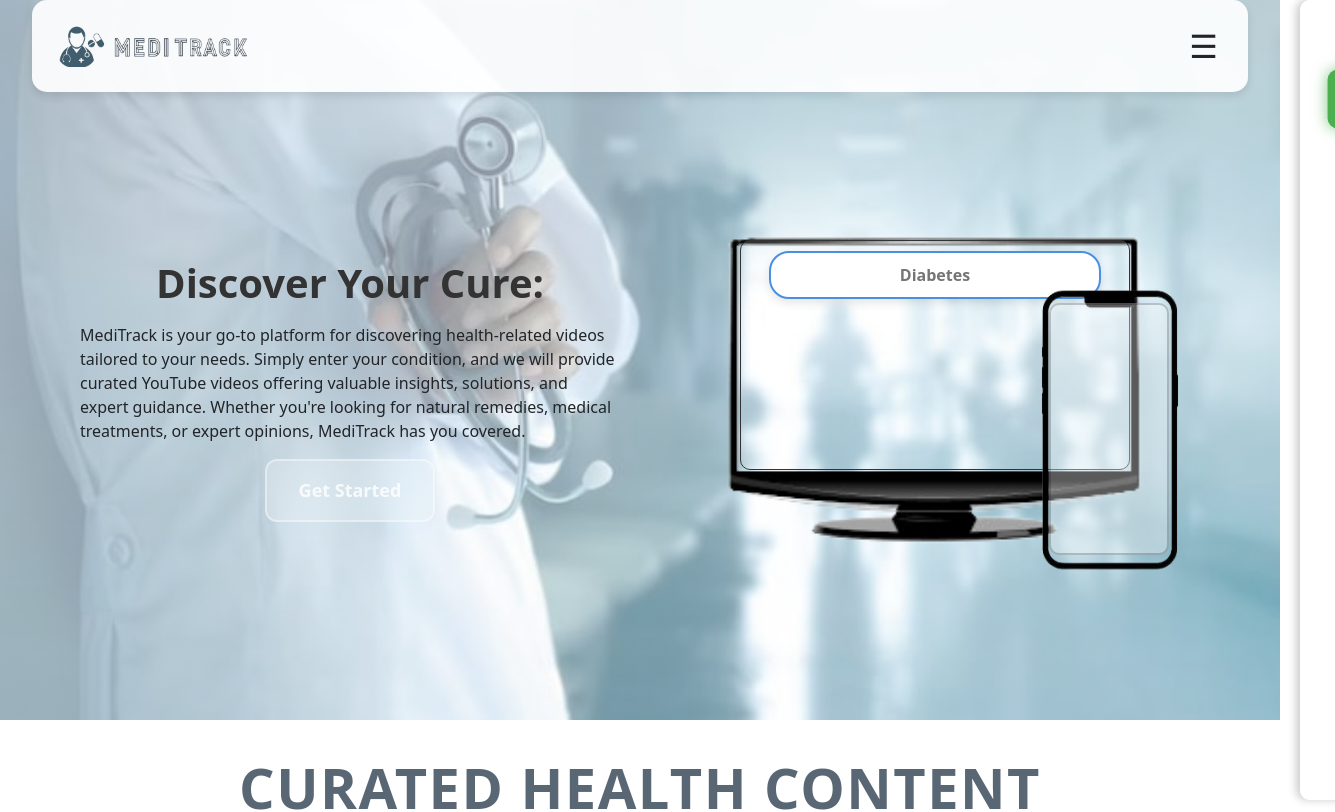
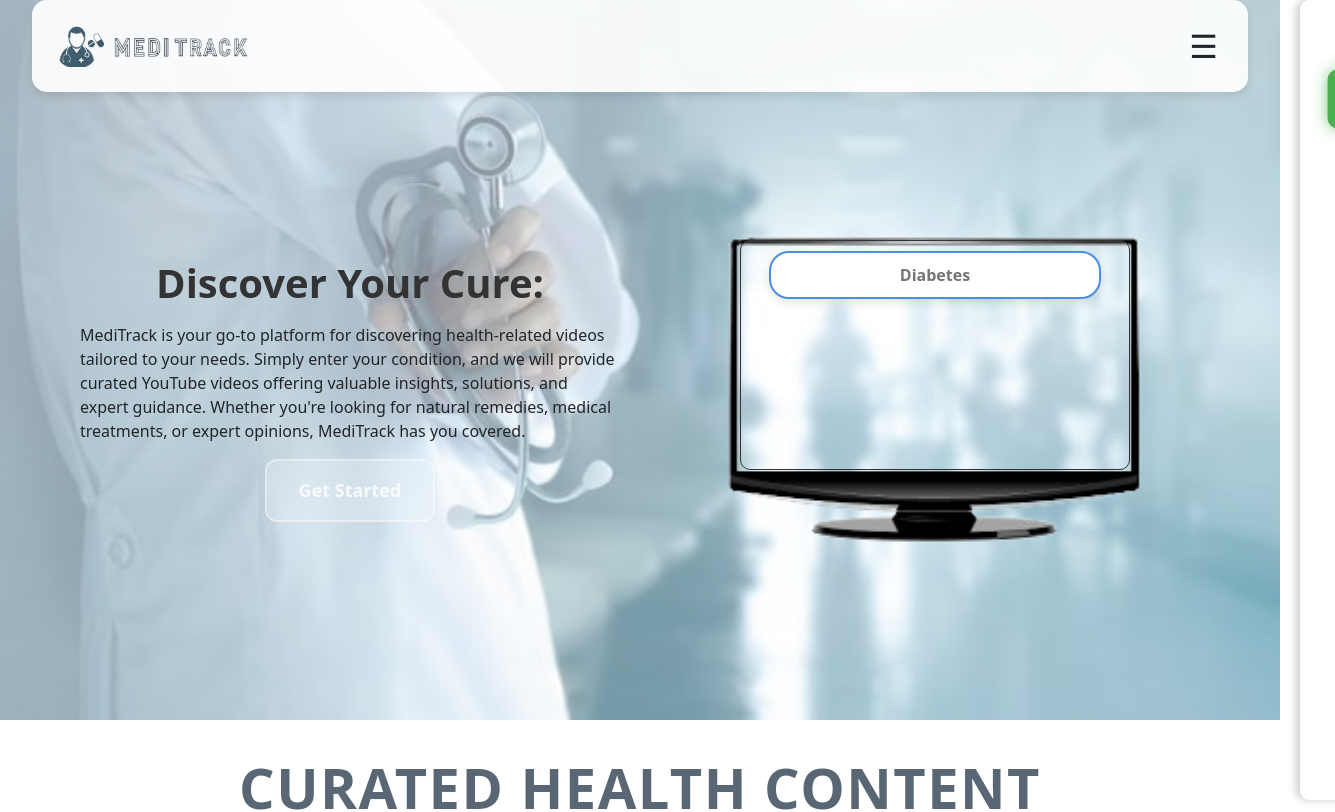
Before and after one commit to Muskanchablani29/Meditrack, a React (Create React App) app: page /home in a window 1280 px wide. Shown: the top 812 px of the page, 1335 px wide, since content can reach past the window. Built offline with nearby package versions, Linux system fonts and the light colour scheme.

Commit message:
Update Home Page Animation

```diff
--- a/src/Components/Home/Homeone.jsx
+++ b/src/Components/Home/Homeone.jsx
@@ -226,9 +226,9 @@ useEffect(() => {
                 </div>
               </div>
             </div>
-            <div className="devicetwo">
+            {/* <div className="devicetwo">
               <div className="mobile" id="mobile"></div>
-            </div>
+            </div> */}
           </div>
         </div>
       </div>
```
